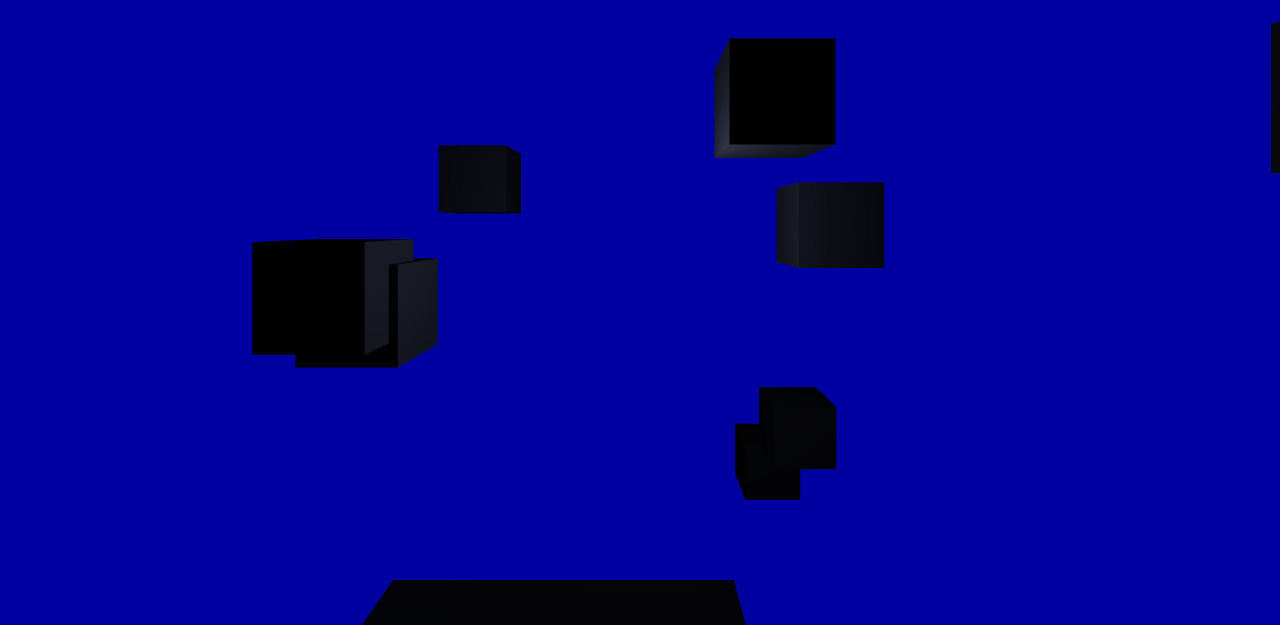
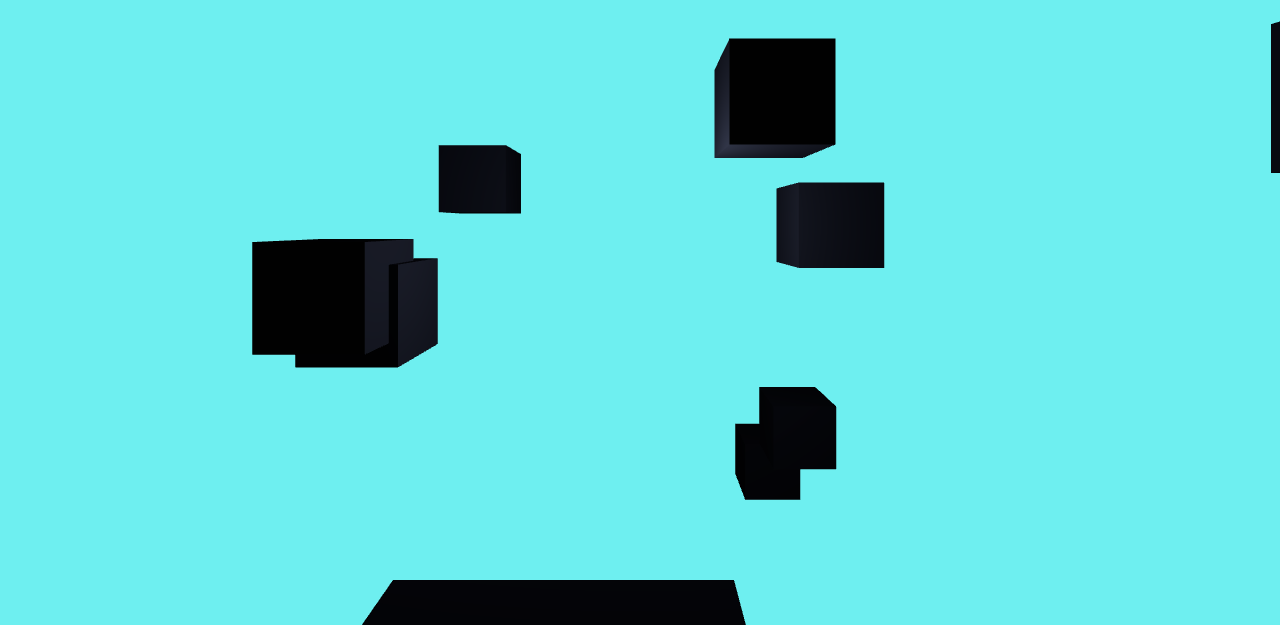
Before and after one commit to mastergilbert27/gilweb, a plain HTML site: page index.htm in a window 1280 px wide. Shown: the part 175-800 px from the top of the page. Drawn offline with nearby package versions, Linux system fonts and the light colour scheme; animation ran at ten frames a second.

Commit message:
Update index.htm

```diff
--- a/index.htm
+++ b/index.htm
@@ -28,7 +28,7 @@
   camera.position.z = 5;
 
   var renderer = new THREE.WebGLRenderer({antialias:true});
-  renderer.setClearColor("#0000A0");
+  renderer.setClearColor("#6eeff0");
   renderer.setSize(window.innerWidth,window.innerHeight);
 
   document.body.appendChild(renderer.domElement);
```
